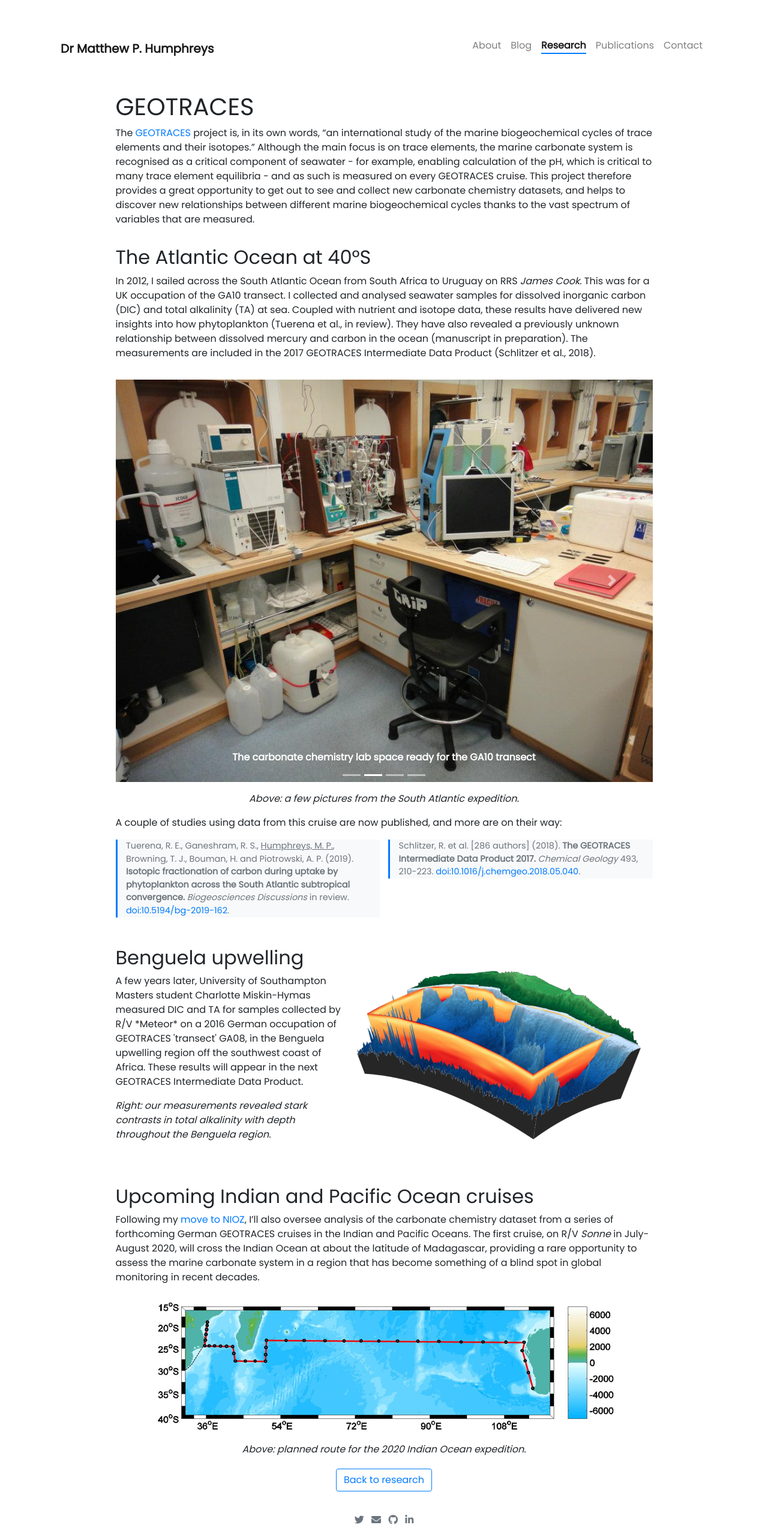
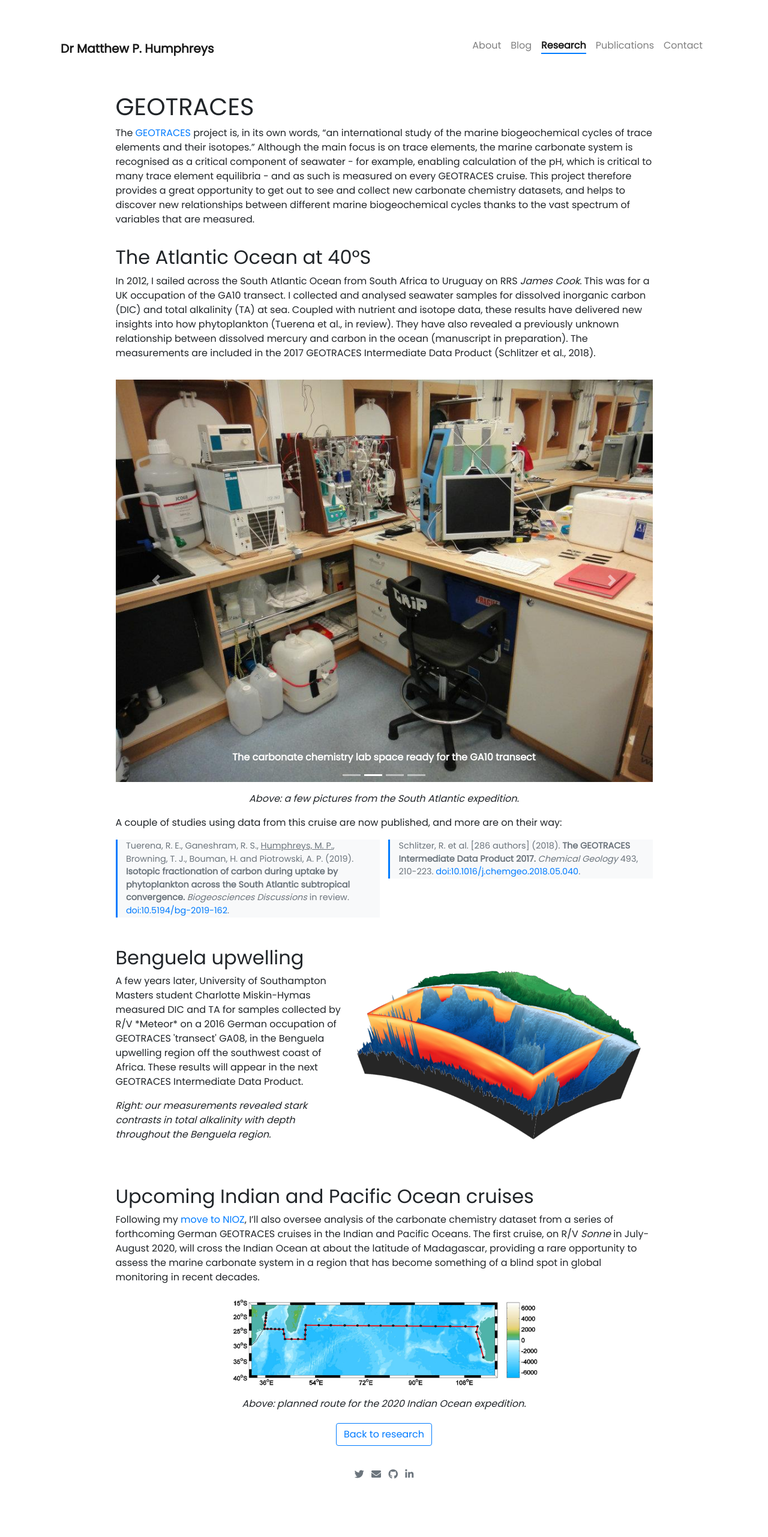
Before and after one commit to mvdh7/mvdh7.github.io, a Jekyll site: the page built from _projects/500-geotraces.md, in a window 1280 px wide. Shown: the whole page at 60% size. Built offline with Jekyll 4.4.1, drawn with Linux system fonts in a browser that asks for light colours; nearby versions of some CDN libraries; comment, search, counter and statistics services are not loaded; after the commit the page ends 2487 px from its top, so only the background shows below that.

Commit message:
Shrink map

```diff
--- a/_projects/500-geotraces.md
+++ b/_projects/500-geotraces.md
@@ -94,7 +94,7 @@
 Following my [move to NIOZ](../../blog/moving-to-nioz), I'll also oversee analysis of the carbonate chemistry dataset from a series of forthcoming German GEOTRACES cruises in the Indian and Pacific Oceans. The first cruise, on R/V *Sonne* in July-August 2020, will cross the Indian Ocean at about the latitude of Madagascar, providing a rare opportunity to assess the marine carbonate system in a region that has become something of a blind spot in global monitoring in recent decades.
 
 <p class="text-center">
-<img src="https://raw.githubusercontent.com/mvdh7/mvdh7.github.io/master/images/geotraces/sonne_indian.png" alt="Planned route for the 2020 Indian Ocean expedition" width="781" height="231" style="min-width:781px" />
+<img src="https://raw.githubusercontent.com/mvdh7/mvdh7.github.io/master/images/geotraces/sonne_indian.png" alt="Planned route for the 2020 Indian Ocean expedition" width="521" height="154" style="min-width:521px" />
 </p>
 
 <p class="text-center"><i>Above: planned route for the 2020 Indian Ocean expedition.</i></p>
```
